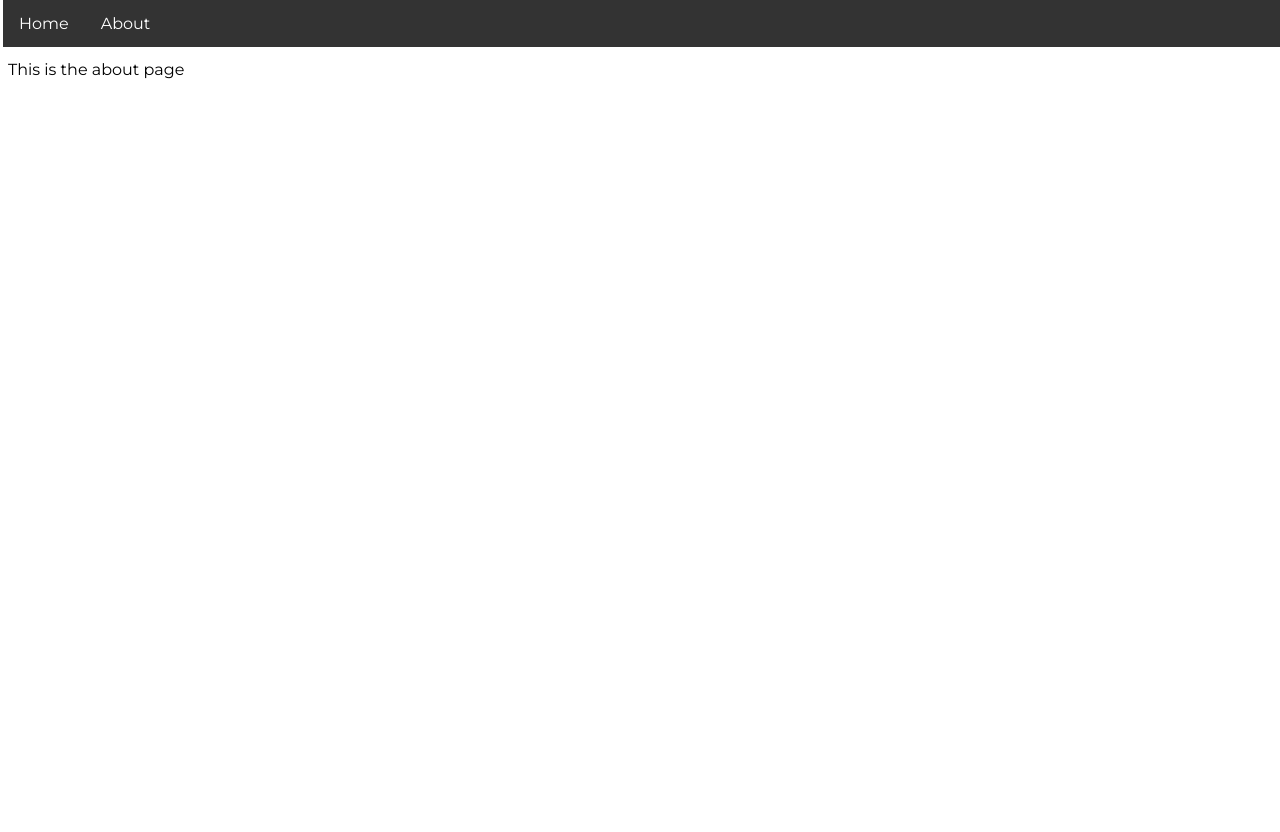
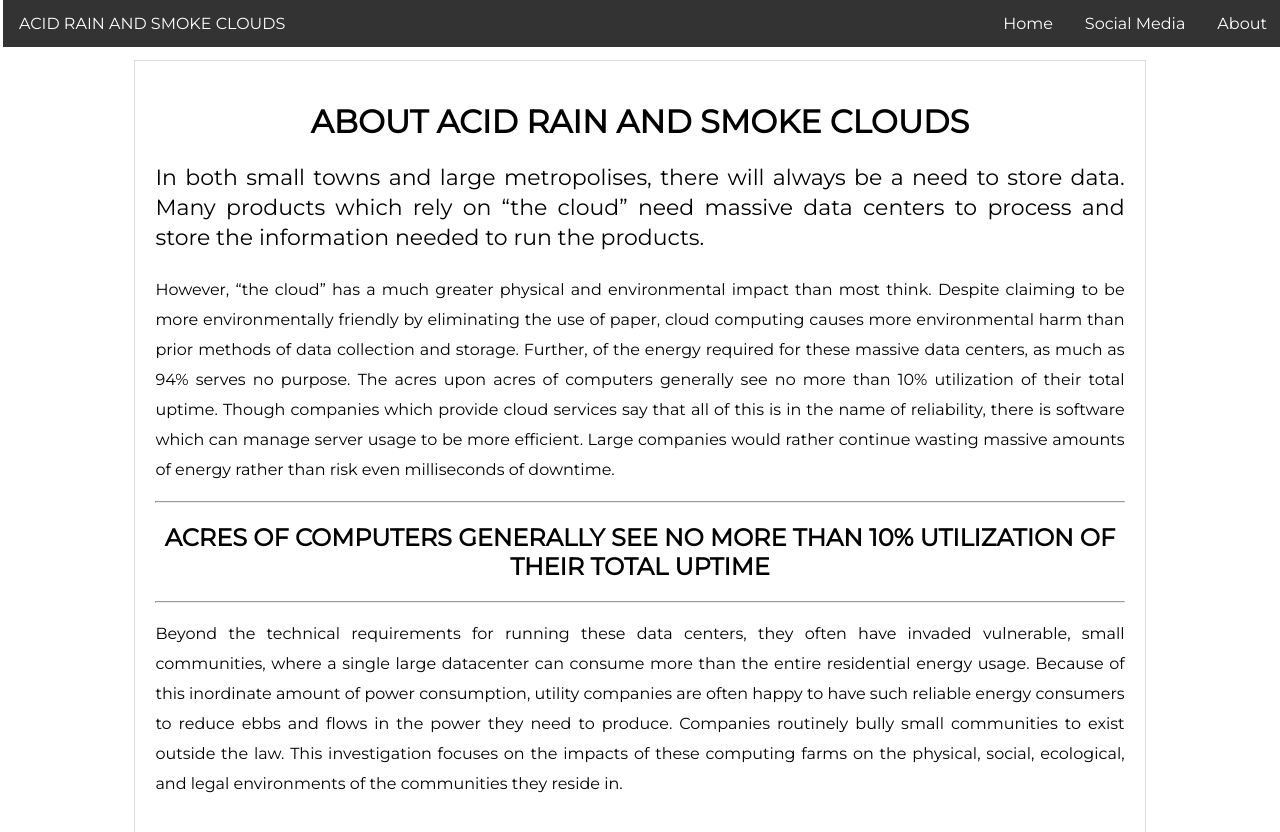
Before and after one commit to bklein18/blaw, a Next.js app: page /about in a window 1280 px wide. Shown: the top 832 px of the page. Before the commit the page ends 800 px from the top, so only its background shows below. Built offline with nearby package versions, Linux system fonts and the light colour scheme.

Commit message:
updated styling and content

```diff
--- a/components/Header.js
+++ b/components/Header.js
@@ -6,20 +6,30 @@ export default function Header() {
       <div className="header">
         <ul>
           <li>
+            <Link href="/about">
+              <a>About</a>
+            </Link>
+          </li>
+          <li>
+            <Link href="https://www.youtube.com/watch?v=dQw4w9WgXcQ">
+              <a>Social Media</a>
+            </Link>
+          </li>
+          <li>
             <Link href="/">
               <a>Home</a>
             </Link>
           </li>
           <li>
-            <Link href="/about">
-              <a>About</a>
+            <Link href="/">
+              <a>ACID RAIN AND SMOKE CLOUDS</a>
             </Link>
           </li>
         </ul>
       </div>
       <style jsx global>{`
         .header {
-          margin-left: -5px;
+          margin-left: -0.4%;
         }
 
         .header ul {
@@ -34,7 +44,7 @@ export default function Header() {
         }
 
         .header li {
-          float: left;
+          float: right;
         }
 
         .header li a {
@@ -45,6 +55,10 @@ export default function Header() {
           text-decoration: none;
         }
 
+        .header li:last-child {
+          float: left;
+        }
+
         /* Change the link color to #111 (black) on hover */
         .header li a:hover {
           background-color: #111;
--- a/components/MainLayout.js
+++ b/components/MainLayout.js
@@ -1,23 +1,33 @@
 import Header from "./Header";
+import Head from "next/head";
 
 export default function Layout(props) {
   return (
     <>
-      <head>
+      <Head>
+        <title>{props.title}</title>
+        <link rel="shortcut icon" href="/favicon.ico" />
         <link
           href="https://fonts.googleapis.com/css2?family=Montserrat&display=swap"
           rel="stylesheet"
         />
-      </head>
+      </Head>
       <div>
         <Header />
-        {props.children}
+        <div className="content">{props.children}</div>
       </div>
       <style jsx>{`
         div {
           font-family: "Montserrat", sans-serif;
           margin-top: 60px;
         }
+
+        .content {
+          margin: 0% 10%;
+          padding: 20px;
+          border: 1px solid #ddd;
+          text-align: center;
+        }
       `}</style>
     </>
   );
--- a/pages/about.js
+++ b/pages/about.js
@@ -2,8 +2,54 @@ import MainLayout from "../components/MainLayout";
 
 export default function About() {
   return (
-    <MainLayout>
-      <p>This is the about page</p>
+    <MainLayout title="About">
+      <h1>ABOUT ACID RAIN AND SMOKE CLOUDS</h1>
+      <p className="headerFont">
+        In both small towns and large metropolises, there will always be a need
+        to store data. Many products which rely on “the cloud” need massive data
+        centers to process and store the information needed to run the products.
+      </p>
+      <p>
+        However, “the cloud” has a much greater physical and environmental
+        impact than most think. Despite claiming to be more environmentally
+        friendly by eliminating the use of paper, cloud computing causes more
+        environmental harm than prior methods of data collection and storage.
+        Further, of the energy required for these massive data centers, as much
+        as 94% serves no purpose. The acres upon acres of computers generally
+        see no more than 10% utilization of their total uptime. Though companies
+        which provide cloud services say that all of this is in the name of
+        reliability, there is software which can manage server usage to be more
+        efficient. Large companies would rather continue wasting massive amounts
+        of energy rather than risk even milliseconds of downtime.
+      </p>
+      <hr />
+      <h2>
+        ACRES OF COMPUTERS GENERALLY SEE NO MORE THAN 10% UTILIZATION OF THEIR
+        TOTAL UPTIME
+      </h2>
+      <hr />
+      <p>
+        Beyond the technical requirements for running these data centers, they
+        often have invaded vulnerable, small communities, where a single large
+        datacenter can consume more than the entire residential energy usage.
+        Because of this inordinate amount of power consumption, utility
+        companies are often happy to have such reliable energy consumers to
+        reduce ebbs and flows in the power they need to produce. Companies
+        routinely bully small communities to exist outside the law. This
+        investigation focuses on the impacts of these computing farms on the
+        physical, social, ecological, and legal environments of the communities
+        they reside in.{" "}
+      </p>
+      <style jsx>{`
+        .headerFont {
+          font-size: 22px;
+        }
+
+        p {
+          line-height: 30px;
+          text-align: justify;
+        }
+      `}</style>
     </MainLayout>
   );
 }
```
Also changed, not shown: pages/index.js (+45 -2 lines), 1 other file (tests, documents, lock files or other folders).
